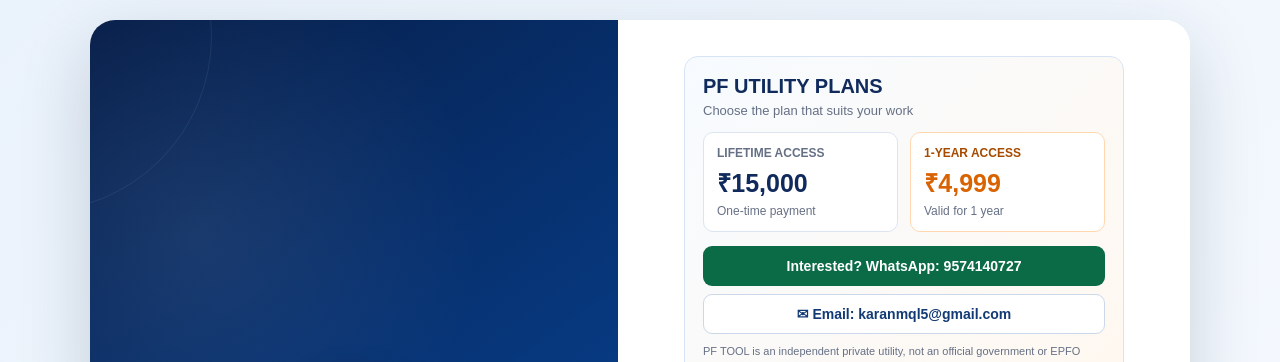
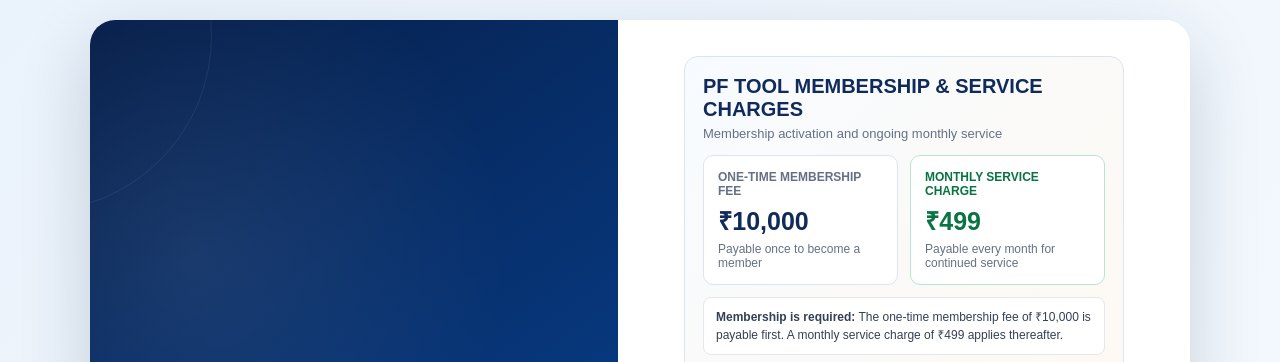
Before and after one commit to karanvaghela611/pf-tool, a plain HTML site: page index.html in a window 1280 px wide. Shown: the top 362 px of the page. Drawn offline with Linux system fonts and the light colour scheme.

Commit message:
Update index.html

```diff
--- a/index.html
+++ b/index.html
@@ -354,22 +354,25 @@ label{
 
 
             <div class="plans-box" style="margin-bottom:28px;padding:18px;border:1px solid #d6e4f5;border-radius:14px;background:linear-gradient(135deg,#f7fbff,#fff8f0);">
-                <div style="font-size:20px;font-weight:800;color:#102a5c;margin-bottom:5px;">PF UTILITY PLANS</div>
-                <div style="font-size:13px;color:#667085;margin-bottom:14px;">Choose the plan that suits your work</div>
+                <div style="font-size:20px;font-weight:800;color:#102a5c;margin-bottom:5px;">PF TOOL MEMBERSHIP &amp; SERVICE CHARGES</div>
+                <div style="font-size:13px;color:#667085;margin-bottom:14px;">Membership activation and ongoing monthly service</div>
                 <div style="display:flex;gap:12px;flex-wrap:wrap;">
-                    <div style="flex:1;min-width:130px;padding:13px;border-radius:10px;background:#fff;border:1px solid #dbe4f0;">
-                        <div style="font-size:12px;font-weight:700;color:#667085;text-transform:uppercase;">Lifetime Access</div>
-                        <div style="font-size:25px;font-weight:900;color:#102a5c;margin:5px 0;">₹15,000</div>
-                        <div style="font-size:12px;color:#667085;">One-time payment</div>
+                    <div style="flex:1;min-width:150px;padding:14px;border-radius:10px;background:#fff;border:1px solid #dbe4f0;">
+                        <div style="font-size:12px;font-weight:700;color:#667085;text-transform:uppercase;">One-Time Membership Fee</div>
+                        <div style="font-size:25px;font-weight:900;color:#102a5c;margin:5px 0;">₹10,000</div>
+                        <div style="font-size:12px;color:#667085;">Payable once to become a member</div>
                     </div>
-                    <div style="flex:1;min-width:130px;padding:13px;border-radius:10px;background:#fff;border:1px solid #ffd7b0;">
-                        <div style="font-size:12px;font-weight:700;color:#a64b00;text-transform:uppercase;">1-Year Access</div>
-                        <div style="font-size:25px;font-weight:900;color:#d96300;margin:5px 0;">₹4,999</div>
-                        <div style="font-size:12px;color:#667085;">Valid for 1 year</div>
+                    <div style="flex:1;min-width:150px;padding:14px;border-radius:10px;background:#fff;border:1px solid #b8e4d0;">
+                        <div style="font-size:12px;font-weight:700;color:#087443;text-transform:uppercase;">Monthly Service Charge</div>
+                        <div style="font-size:25px;font-weight:900;color:#087443;margin:5px 0;">₹499</div>
+                        <div style="font-size:12px;color:#667085;">Payable every month for continued service</div>
                     </div>
                 </div>
-                <a href="https://wa.me/919574140727?text=Hello%20Karan%2C%20I%20am%20interested%20in%20the%20PF%20Utility%20plan." target="_blank" rel="noopener noreferrer" style="display:block;margin-top:14px;padding:12px 14px;text-align:center;border-radius:9px;background:#0b6b46;color:#fff;text-decoration:none;font-weight:700;font-size:14px;">Interested? WhatsApp: 9574140727</a>
-                <a href="mailto:karanmql5@gmail.com?subject=PF%20Utility%20Plan%20Enquiry" style="display:block;margin-top:8px;padding:11px 14px;text-align:center;border-radius:9px;background:#fff;color:#123A75;border:1px solid #cbd8ea;text-decoration:none;font-weight:700;font-size:14px;">✉ Email: karanmql5@gmail.com</a>
+                <div style="font-size:12px;line-height:1.5;color:#344054;margin-top:12px;padding:10px 12px;background:#fff;border-radius:8px;border:1px solid #e4e7ec;">
+                    <strong>Membership is required:</strong> The one-time membership fee of ₹10,000 is payable first. A monthly service charge of ₹499 applies thereafter.
+                </div>
+                <a href="https://wa.me/919574140727?text=Hello%20Karan%2C%20I%20am%20interested%20in%20PF%20TOOL%20membership.%20Please%20share%20membership%20and%20monthly%20service%20details." target="_blank" rel="noopener noreferrer" style="display:block;margin-top:14px;padding:12px 14px;text-align:center;border-radius:9px;background:#0b6b46;color:#fff;text-decoration:none;font-weight:700;font-size:14px;">Enquire on WhatsApp: 9574140727</a>
+                <a href="mailto:karanmql5@gmail.com?subject=PF%20TOOL%20Membership%20Enquiry" style="display:block;margin-top:8px;padding:11px 14px;text-align:center;border-radius:9px;background:#fff;color:#123A75;border:1px solid #cbd8ea;text-decoration:none;font-weight:700;font-size:14px;">✉ Email: karanmql5@gmail.com</a>
                 <div style="font-size:11px;line-height:1.5;color:#667085;margin-top:9px;">PF TOOL is an independent private utility, not an official government or EPFO website.</div>
             </div>
 
```
